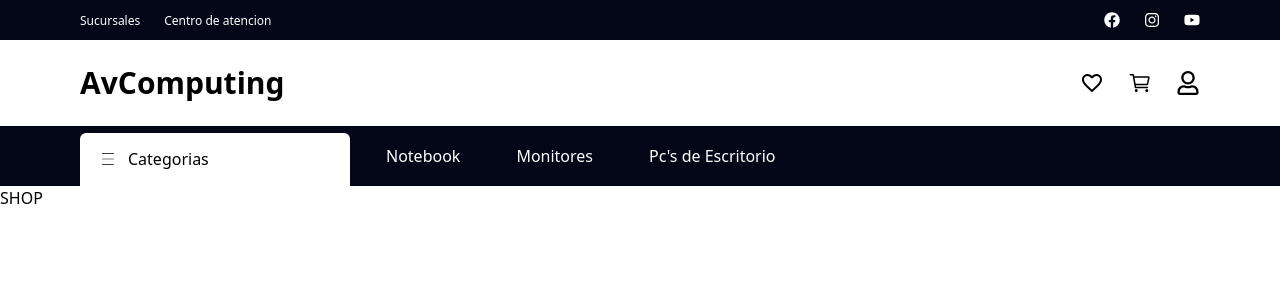
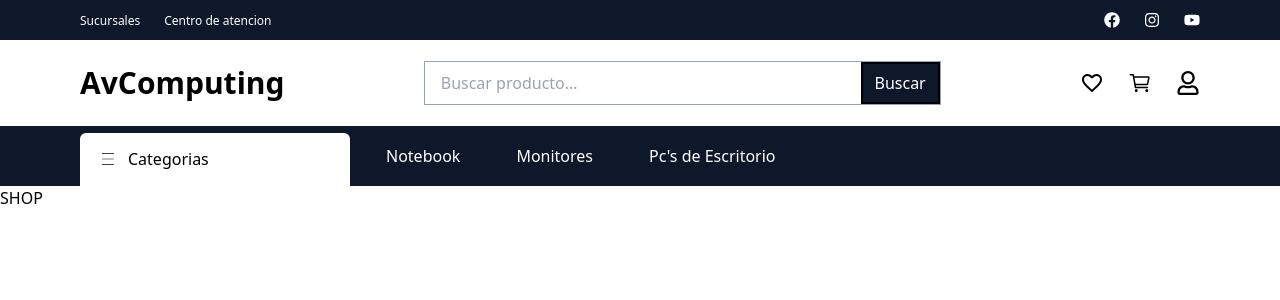
Before and after one commit to ErwinAdriel/react-avcomputing, a React (Create React App) app: page / in a window 1280 px wide. Shown: the top 300 px of the page. Built offline with nearby package versions, Linux system fonts and the light colour scheme.

Commit message:
feat: buscador en header

```diff
--- a/src/components/Header.jsx
+++ b/src/components/Header.jsx
@@ -13,7 +13,7 @@ export default function Header(){
 
     return(
         <header class="relative">
-            <div class="bg-slate-950 text-white w-full h-10 px-20">
+            <div class="bg-slate-900 text-white w-full h-10 px-20">
                 <div class="mx-auto h-full">
                     <div class="flex justify-between items-center h-full">
                         <div class="topbar-nav sm:block hidden">
@@ -37,16 +37,16 @@ export default function Header(){
                     <div class="relative h-full">
                         <div class="flex justify-between items-center h-full">
                             <div class="text-3xl font-bold"><span>AvComputing</span></div>
-                            {/*<div class="w-[517px] h-[44px]">
-                                <div class="w-full h-full flex items-center border border-qgray-border bg-white">
-                                    <div class="flex-1 bg-red-500 h-full">
-                                        <form action="#" class="h-full">
-                                            <input type="text" class="search-input" placeholder="Buscar producto..."/>
-                                        </form>
-                                    </div>
-                                    <button class="w-[93px] h-full text-sm font-600 bg-qh3-blue text-white" type="button">Buscar</button>
+                            <div class="flex w-[517px] h-[44px] border border-slate-400">
+                                <div class="w-full h-full flex items-center bg-white">
+                                    <form action="#" class="h-full w-full">
+                                        <input type="text" class="search-input h-full w-full px-4 focus:outline-none" placeholder="Buscar producto..."/>
+                                    </form>
                                 </div>
-    </div>*/}
+                                <div class="border-2 border-black px-3 flex items-center bg-slate-900 text-white">
+                                    <button>Buscar</button>
+                                </div>
+                            </div>
                             <div class="flex space-x-6 items-center text-2xl">
                                 <div class="relative"><a href="#"><span><MdFavoriteBorder /></span></a></div>
                                 <div class="relative"><a href="#"><span><IoCartOutline /></span></a></div>
@@ -56,7 +56,7 @@ export default function Header(){
                     </div>
                 </div>
             </div>
-            <div class="bg-slate-950 w-full h-[60px] relative z-30 lg:block hidden text-white px-20">
+            <div class="bg-slate-900 w-full h-[60px] relative z-30 lg:block hidden text-white px-20">
                 <div class="w-full h-full relative">
                     <div class="w-full h-full flex justify-between items-center">
                         <div class="flex xl:space-x-7 space-x-3 items-center">
@@ -72,7 +72,7 @@ export default function Header(){
                                         <ul>
                                             {
                                                 SubMenus.map((submenu)=>(
-                                                    <li key={submenu}><a href="#"><div class="flex items-center px-5 h-10  bg-white transition-all duration-300 ease-in-out cursor-pointer text-black hover:bg-slate-950 hover:text-white">{submenu}</div></a></li>
+                                                    <li key={submenu}><a href="#"><div class="flex items-center px-5 h-10  bg-white transition-all duration-300 ease-in-out cursor-pointer text-black hover:bg-slate-900 hover:text-white">{submenu}</div></a></li>
                                                 ))
                                             }
 
@@ -85,7 +85,7 @@ export default function Header(){
                                 <ul class="flex xl:space-x-10 space-x-5">
                                     {
                                         Menus.map((menu)=>(
-                                            <li key={menu}><div class="px-2 py-[18px] transition-all duration-300 ease-in-out cursor-pointer hover:bg-white hover:text-black">{menu}</div></li>
+                                            <li key={menu}><div class="px-2 py-[18px]  cursor-pointer">{menu}</div></li>
                                         ))
                                     }
                                 </ul>
```
